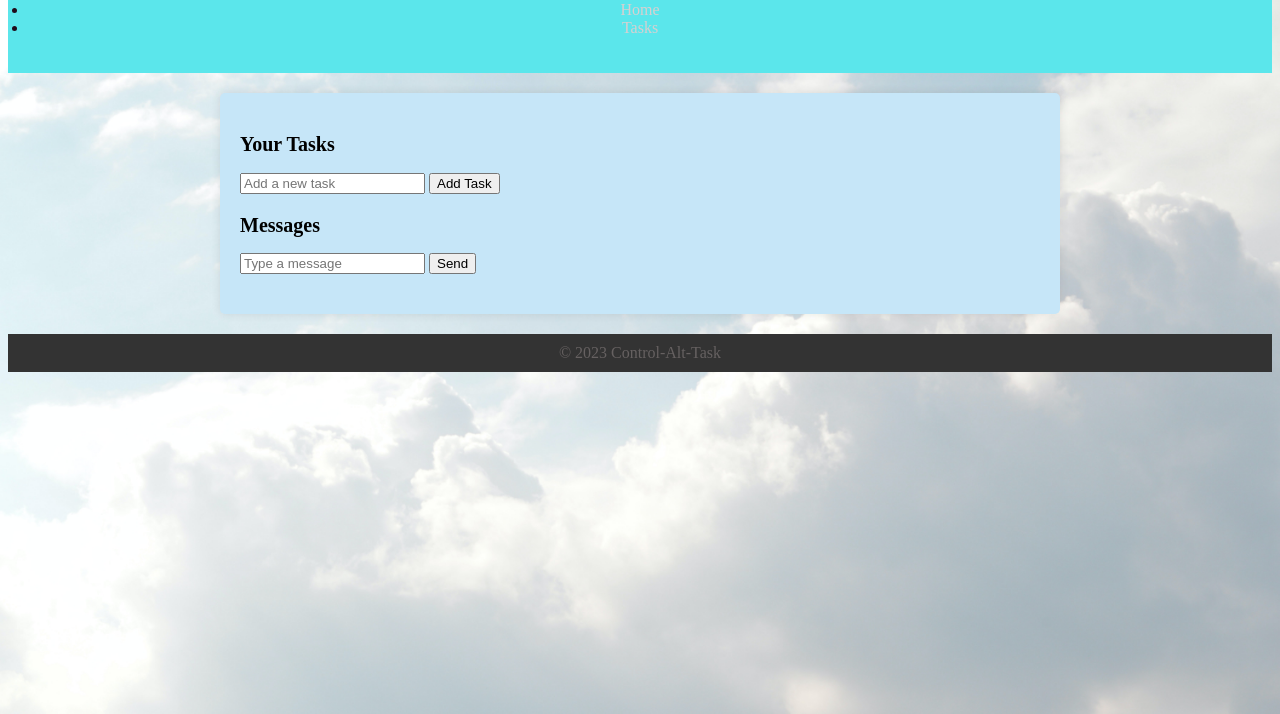
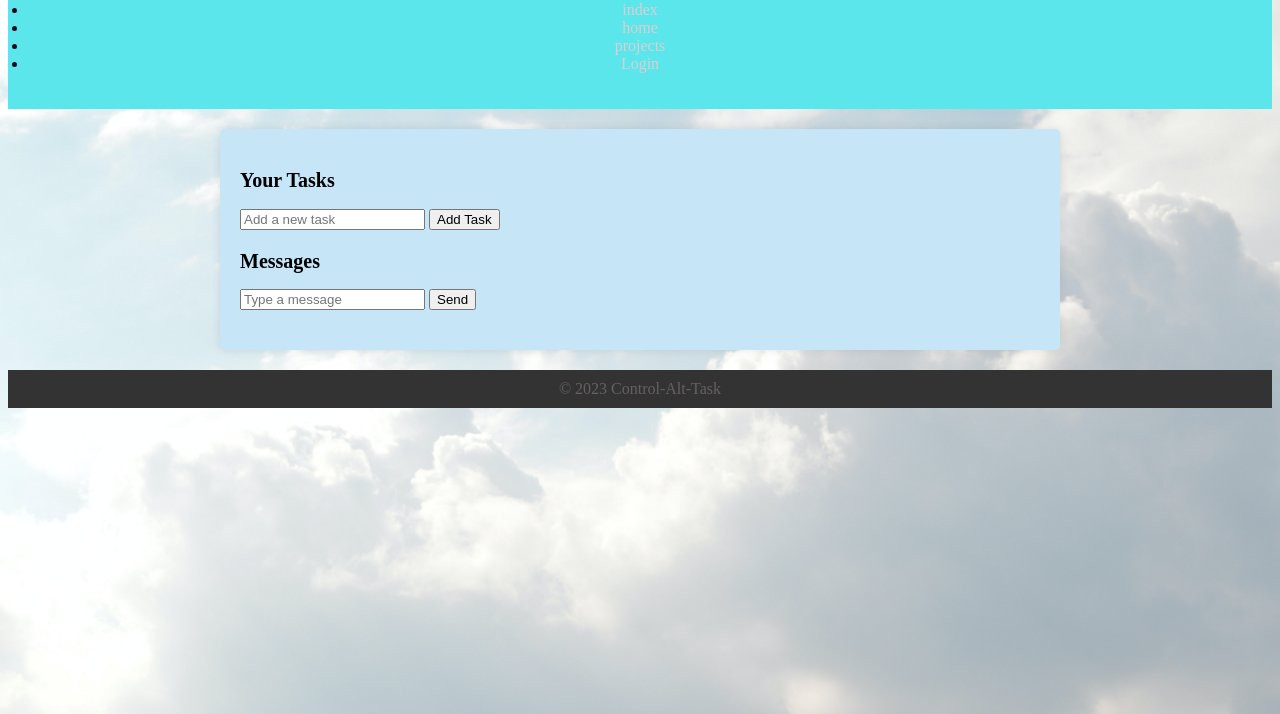
Before and after one commit to sxaguilar/COSC-SE, a plain HTML site: page index.html in a window 1280 px wide. Shown: the part 86-800 px from the top of the page. Drawn offline with Linux system fonts and the light colour scheme.

Commit message:
fixed links

```diff
--- a/index.html
+++ b/index.html
@@ -11,8 +11,10 @@
         <h1>Control-Alt-Task</h1>
         <nav>
             <ul>
-                <li><a href="home.html">Home</a></li>
-                <li><a href="projects.html">Tasks</a></li>
+                <li><a href="index.html">index</a></li>
+                <li><a href="home.html">home</a></li>
+                <li><a href="projects.html">projects</a></li>
+                <li><a href="login.html">Login</a></li>
                 <!-- Add more links for additional pages as needed -->
             </ul>
         </nav>
```
Also changed, not shown: home.html (+4 -3 lines), projects.html (+4 -2 lines).
